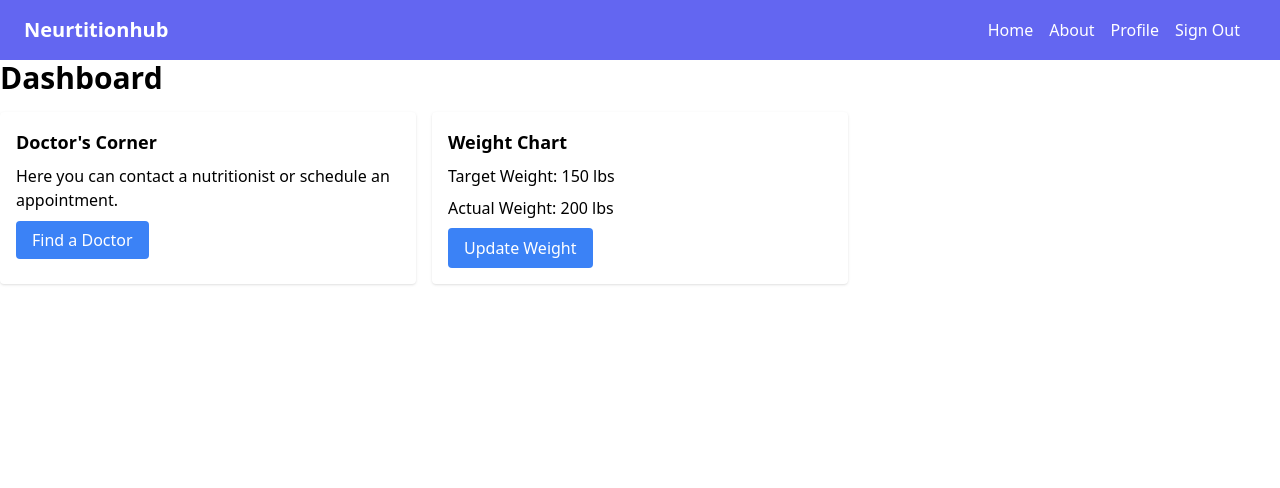
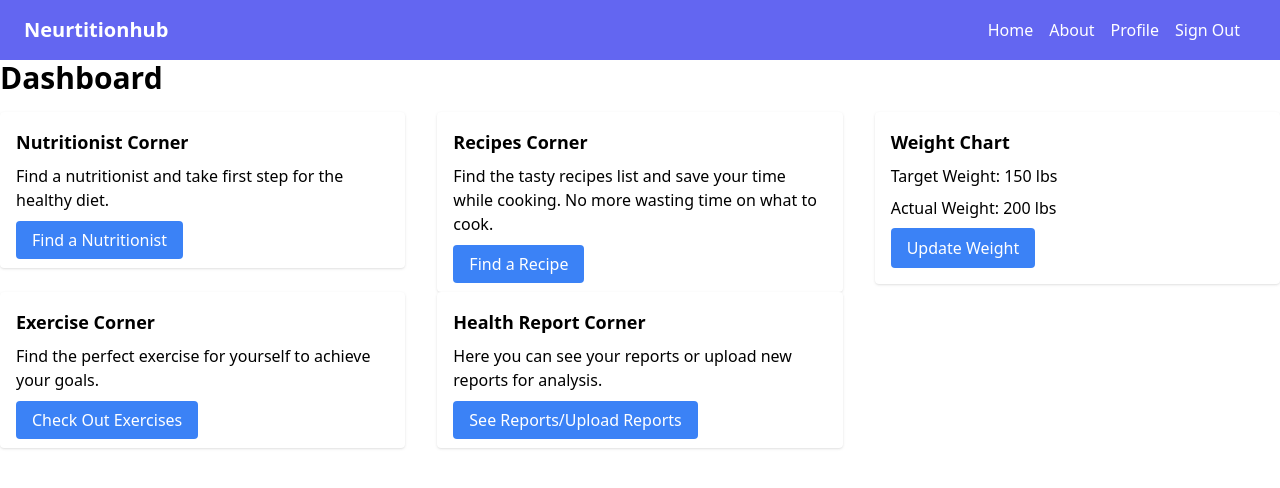
Before and after one commit to isha2510/nutritionhub, a React (Vite) app in the folder client/: page / in a window 1280 px wide. Shown: the top 488 px of the page. Built offline with nearby package versions, Linux system fonts and the light colour scheme.

Commit message:
feat:created the dashboard skeleton -added the links to all the other features

```diff
--- a/client/src/App.tsx
+++ b/client/src/App.tsx
@@ -6,6 +6,10 @@ import Dashboard from "./features/dashboard/components/Dashboard";
 import RecipeDetail from "./features/recipes/components/RecipeDetails";
 import { Provider } from "react-redux";
 import { configureStoreWithMiddlewares } from "./app/store/store";
+import Recipes from "./features/recipes/components/Recipes";
+import Exercise from "./features/exercise/components/Exercise";
+import Labs from "./features/labs/components/Labs";
+import Doctor from "./features/doctor/components/Doctor";
 
 export function App() {
   return (
@@ -13,6 +17,10 @@ export function App() {
       <Header />
       <Routes>
         <Route path="/" element={<Dashboard />} />
+        <Route path="/recipes" element={<Recipes />} />
+        <Route path="/exercise" element={<Exercise />} />
+        <Route path="/reports" element={<Labs />} />
+        <Route path="/nutritionist" element={<Doctor />} />
         <Route path="/recipe-detail" element={<RecipeDetail />} />
         <Route path="/about" element={<About />} />
       </Routes>
--- a/client/src/features/dashboard/components/Dashboard.tsx
+++ b/client/src/features/dashboard/components/Dashboard.tsx
@@ -1,25 +1,42 @@
 import { Link } from "react-router-dom";
-import Recipes from "../../recipes/components/Recipes";
 
 const Dashboard = () => {
   return (
     <div className="container mx-auto">
       <h1 className="text-3xl font-bold mb-4">Dashboard</h1>
 
-      <div className="grid grid-cols-1 sm:grid-cols-2 md:grid-cols-3 gap-4">
+      <div className="flex flex-wrap -mx-4">
+        <div className="w-full sm:w-1/2 md:w-1/3 px-4 mb-4">
           <div className="bg-white rounded shadow p-4">
-          <h2 className="text-lg font-bold mb-2">Doctor's Corner</h2>
+            <h2 className="text-lg font-bold mb-2">Nutritionist Corner</h2>
             <p className="mb-4">
-            Here you can contact a nutritionist or schedule an appointment.
+              Find a nutritionist and take first step for the healthy diet.
             </p>
             <Link
-            to="/doctors"
+              to="/nutritionist"
               className="bg-blue-500 text-white py-2 px-4 rounded"
             >
-            Find a Doctor
+              Find a Nutritionist
             </Link>
           </div>
+        </div>
 
+        <div className="w-full sm:w-1/2 md:w-1/3 px-4">
+          <div className="bg-white rounded shadow p-4">
+            <h2 className="text-lg font-bold mb-2">Recipes Corner</h2>
+            <p className="mb-4">
+              Find the tasty recipes list and save your time while cooking. No
+              more wasting time on what to cook.
+            </p>
+            <Link
+              to="/recipes"
+              className="bg-blue-500 text-white py-2 px-4 rounded"
+            >
+              Find a Recipe
+            </Link>
+          </div>
+        </div>
+        <div className="w-full sm:w-1/2 md:w-1/3 px-4">
           <div className="bg-white rounded shadow p-4">
             <h2 className="text-lg font-bold mb-2">Weight Chart</h2>
             <p className="mb-2">Target Weight: 150 lbs</p>
@@ -27,6 +44,37 @@ const Dashboard = () => {
             <button className="bg-blue-500 text-white py-2 px-4 rounded">
               Update Weight
             </button>
+          </div>
+        </div>
+
+        <div className="w-full sm:w-1/2 md:w-1/3 px-4">
+          <div className="bg-white rounded shadow p-4">
+            <h2 className="text-lg font-bold mb-2">Exercise Corner</h2>
+            <p className="mb-4">
+              Find the perfect exercise for yourself to achieve your goals.
+            </p>
+            <Link
+              to="/exercise"
+              className="bg-blue-500 text-white py-2 px-4 rounded"
+            >
+              Check Out Exercises
+            </Link>
+          </div>
+        </div>
+
+        <div className="w-full sm:w-1/2 md:w-1/3 px-4">
+          <div className="bg-white rounded shadow p-4">
+            <h2 className="text-lg font-bold mb-2">Health Report Corner</h2>
+            <p className="mb-4">
+              Here you can see your reports or upload new reports for analysis.
+            </p>
+            <Link
+              to="/reports"
+              className="bg-blue-500 text-white py-2 px-4 rounded"
+            >
+              See Reports/Upload Reports
+            </Link>
+          </div>
         </div>
 
         {/* Add other cards for exercise, labs, and recipes */}
--- a/client/src/features/labs/components/Labs.tsx
+++ b/client/src/features/labs/components/Labs.tsx
@@ -2,4 +2,4 @@ const Labs = () => {
   return <div>See you labs here and upload latest labs</div>;
 };
 
-export default Labs();
+export default Labs;
```
Lines whose indentation alone changed are shown as unchanged.
